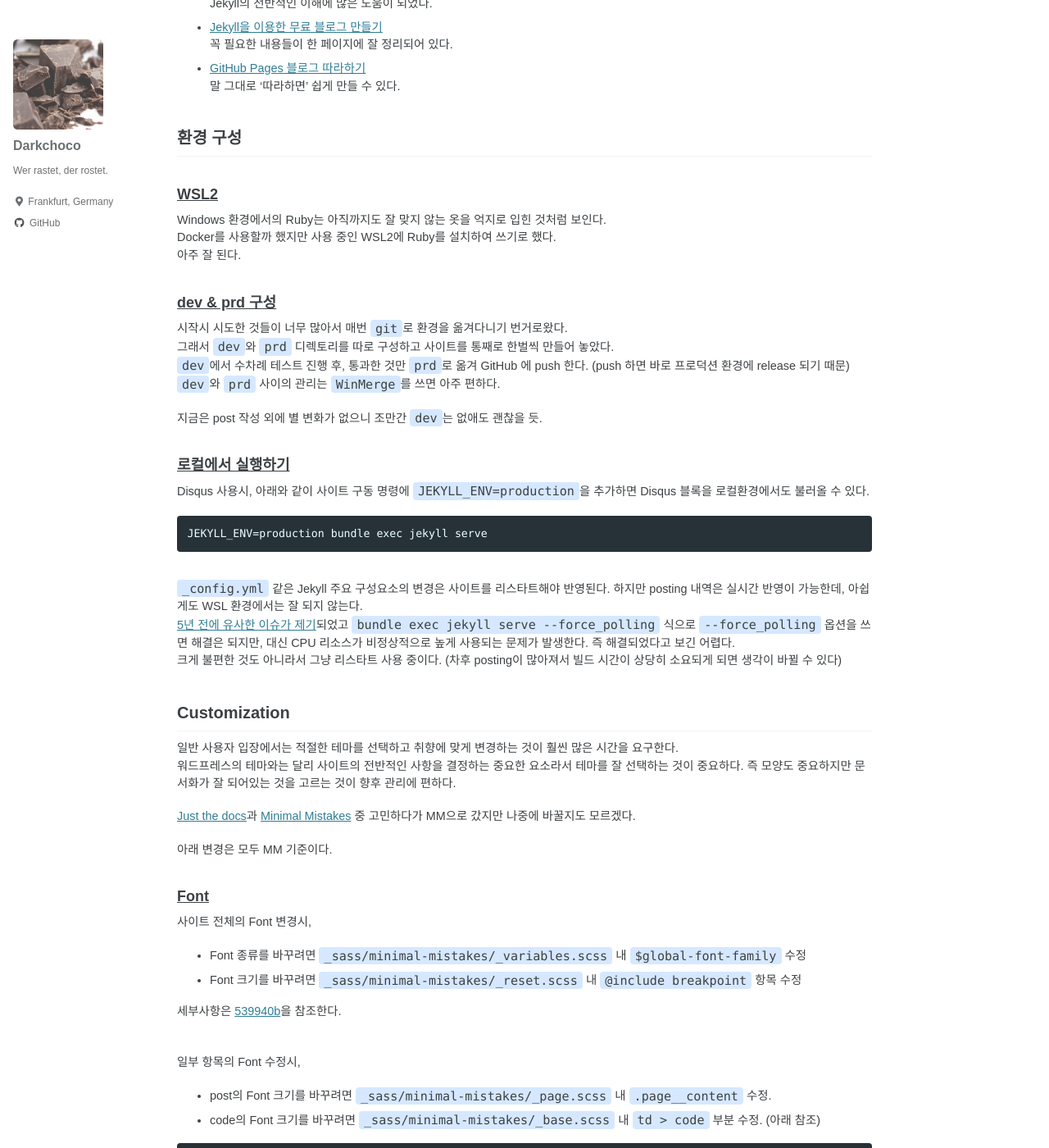
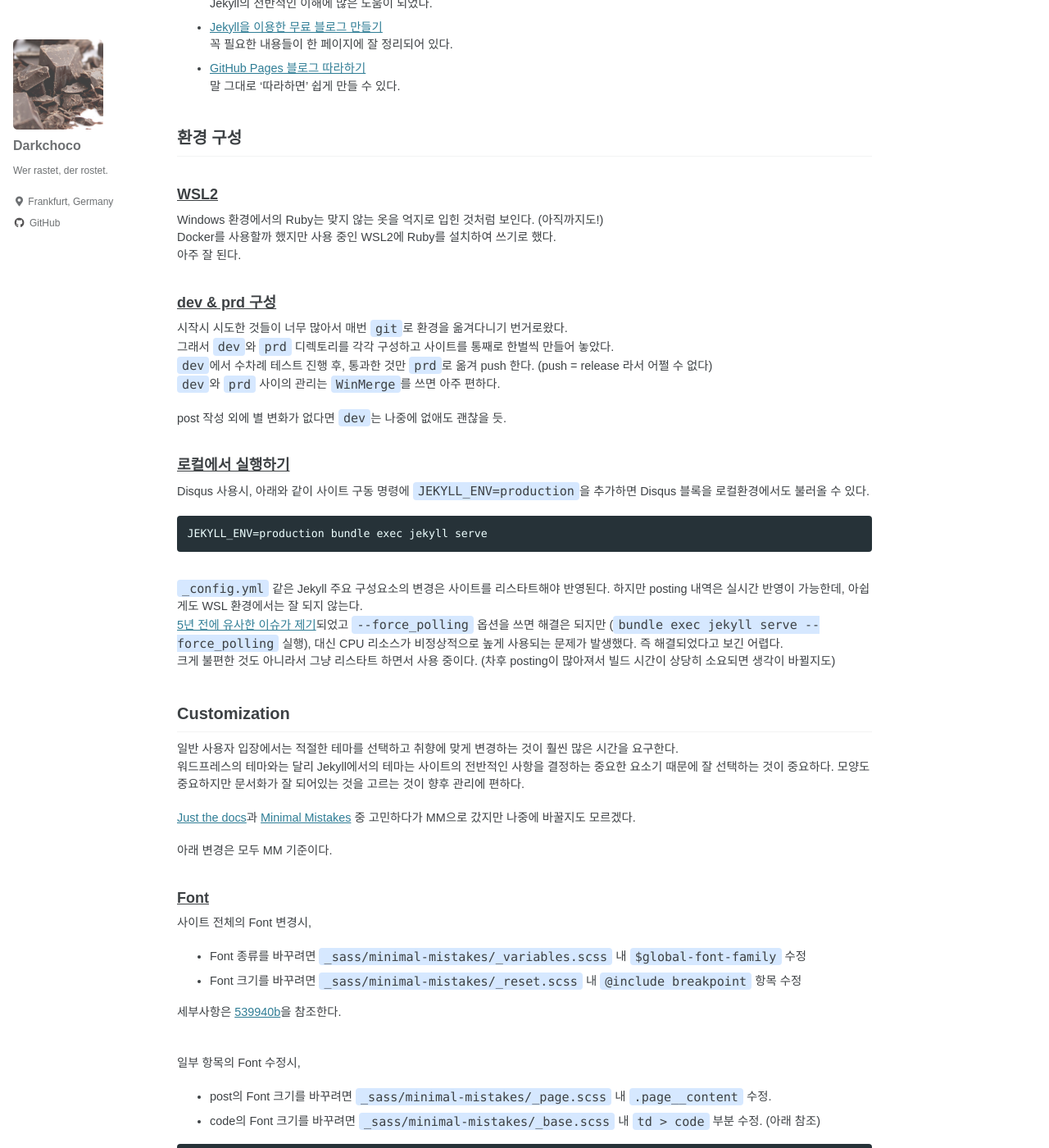
Before and after one commit to darkchoco/darkchoco.github.io, a Jekyll site: the page built from _posts/web-network/Jekyll/2021-03-15-using-jekyll-to-build-blog.md, in a window 1280 px wide and 1400 px high, scrolled down 504 px. Shown: the whole window at 82% size. Built offline with Jekyll 4.4.1, drawn with Linux system fonts in a browser that asks for light colours; cached includes are drawn as plain includes; comment, search, counter and statistics services are not loaded; some of the changed text lies outside the part shown.

Commit message:
main: 'Jekyll로 블로그 만들기' updated.

````diff
--- a/_posts/web-network/Jekyll/2021-03-15-using-jekyll-to-build-blog.md
+++ b/_posts/web-network/Jekyll/2021-03-15-using-jekyll-to-build-blog.md
@@ -13,9 +13,9 @@ Jekyll을 사용하여 웹사이트 작업을 마무리한 후 든 생각은,
 단순히 [Quickstart](https://jekyllrb.com/docs/) 내용만 믿고 가면 낭패감을 느낄 수 있다. (참 쉽죠?)
 
 작업시 참조한 문서가 많지만 의외로 필요한 내용은 찾기 쉽지 않았다.
-Stack Overflow 가 이렇게 도움 안 된 적이 있었나 싶기도 하고.
+Stack Overflow가 이렇게 도움 안 된 적이 있었나 싶기도 하고.
 
-주요한 레퍼런스와 까다로웠던 부분을 아래 정리한다.
+주요 레퍼런스와 까다로웠던 부분을 아래 정리한다.
 
 
 ## 주요 참조
@@ -32,17 +32,17 @@ Stack Overflow 가 이렇게 도움 안 된 적이 있었나 싶기도 하고.
 ## 환경 구성
 
 ### WSL2
-Windows 환경에서의 Ruby는 아직까지도 잘 맞지 않는 옷을 억지로 입힌 것처럼 보인다.
+Windows 환경에서의 Ruby는 맞지 않는 옷을 억지로 입힌 것처럼 보인다. (아직까지도!)
 Docker를 사용할까 했지만 사용 중인 WSL2에 Ruby를 설치하여 쓰기로 했다.
 아주 잘 된다.
 
 ### dev & prd 구성
 시작시 시도한 것들이 너무 많아서 매번 `git`로 환경을 옮겨다니기 번거로왔다.
-그래서 `dev`와 `prd` 디렉토리를 따로 구성하고 사이트를 통째로 한벌씩 만들어 놓았다.
-`dev`에서 수차례 테스트 진행 후, 통과한 것만 `prd`로 옮겨 GitHub 에 push 한다. (push 하면 바로 프로덕션 환경에 release 되기 때문)
+그래서 `dev`와 `prd` 디렉토리를 각각 구성하고 사이트를 통째로 한벌씩 만들어 놓았다.
+`dev`에서 수차례 테스트 진행 후, 통과한 것만 `prd`로 옮겨 push 한다. (push = release 라서 어쩔 수 없다)
 `dev`와 `prd` 사이의 관리는 `WinMerge`를 쓰면 아주 편하다.
 
-지금은 post 작성 외에 별 변화가 없으니 조만간 `dev`는 없애도 괜찮을 듯.
+post 작성 외에 별 변화가 없다면 `dev`는 나중에 없애도 괜찮을 듯.
 
 ### 로컬에서 실행하기
 Disqus 사용시, 아래와 같이 사이트 구동 명령에 `JEKYLL_ENV=production`을 추가하면 Disqus 블록을 로컬환경에서도 불러올 수 있다.
@@ -52,13 +52,13 @@ JEKYLL_ENV=production bundle exec jekyll serve
 ```
 <br/>
 `_config.yml` 같은 Jekyll 주요 구성요소의 변경은 사이트를 리스타트해야 반영된다. 하지만 posting 내역은 실시간 반영이 가능한데, 아쉽게도 WSL 환경에서는 잘 되지 않는다.
-[5년 전에 유사한 이슈가 제기](https://github.com/microsoft/WSL/issues/216)되었고 `bundle exec jekyll serve --force_polling` 식으로 `--force_polling` 옵션을 쓰면 해결은 되지만, 대신 CPU 리소스가 비정상적으로 높게 사용되는 문제가 발생한다. 즉 해결되었다고 보긴 어렵다.
-크게 불편한 것도 아니라서 그냥 리스타트 사용 중이다. (차후 posting이 많아져서 빌드 시간이 상당히 소요되게 되면 생각이 바뀔 수 있다)
+[5년 전에 유사한 이슈가 제기](https://github.com/microsoft/WSL/issues/216)되었고  `--force_polling` 옵션을 쓰면 해결은 되지만 (`bundle exec jekyll serve --force_polling` 실행), 대신 CPU 리소스가 비정상적으로 높게 사용되는 문제가 발생했다. 즉 해결되었다고 보긴 어렵다.
+크게 불편한 것도 아니라서 그냥 리스타트 하면서 사용 중이다. (차후 posting이 많아져서 빌드 시간이 상당히 소요되면 생각이 바뀔지도)
 
 
 ## Customization
 일반 사용자 입장에서는 적절한 테마를 선택하고 취향에 맞게 변경하는 것이 훨씬 많은 시간을 요구한다.
-워드프레스의 테마와는 달리 사이트의 전반적인 사항을 결정하는 중요한 요소라서 테마를 잘 선택하는 것이 중요하다. 즉 모양도 중요하지만 문서화가 잘 되어있는 것을 고르는 것이 향후 관리에 편하다.
+워드프레스의 테마와는 달리 Jekyll에서의 테마는 사이트의 전반적인 사항을 결정하는 중요한 요소기 때문에 잘 선택하는 것이 중요하다. 모양도 중요하지만 문서화가 잘 되어있는 것을 고르는 것이 향후 관리에 편하다.
 
 [Just the docs](https://pmarsceill.github.io/just-the-docs/)과 [Minimal Mistakes](https://mmistakes.github.io/minimal-mistakes/) 중 고민하다가 MM으로 갔지만 나중에 바꿀지도 모르겠다.
 
@@ -94,7 +94,7 @@ Header image의 사이즈나 모양이 생각대로 안 나타날 수 있다.
 
 
 ## 그밖에...
-개인적으로 AsciiDoc을 선호하고, 작성하는 문서는 모두 AsciiDoc을 사용하고 있다.
-그래서 Redmine, Trello 등에서 Markdown을 쓸 때 늘 아쉬움을 느꼈는데 개인 블로그에도 Markdown을 써야한다는 것이 가장 큰 단점이었다.
+개인적으로 AsciiDoc을 선호하기 때문에 Redmine, Trello 등에서 Markdown을 쓸 때 늘 아쉬움을 느꼈다.
+그런데 개인 블로그에서도 Markdown을 써야한다는 것이 가장 큰 단점이었다.
 
 당장은 어쩔 수 없지만 [https://github.com/asciidoctor/jekyll-asciidoc-quickstart](https://github.com/asciidoctor/jekyll-asciidoc-quickstart) 을 주시하면서 GitHub 쪽에서 지원이 있기를 기대하고 있다.
````
